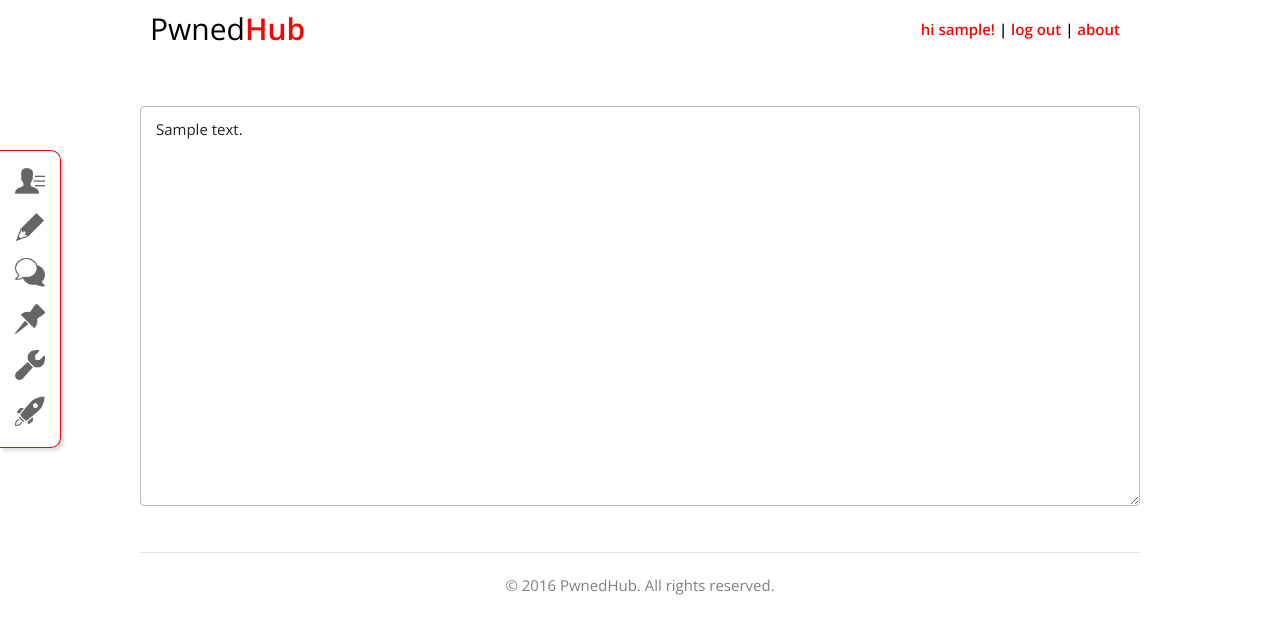
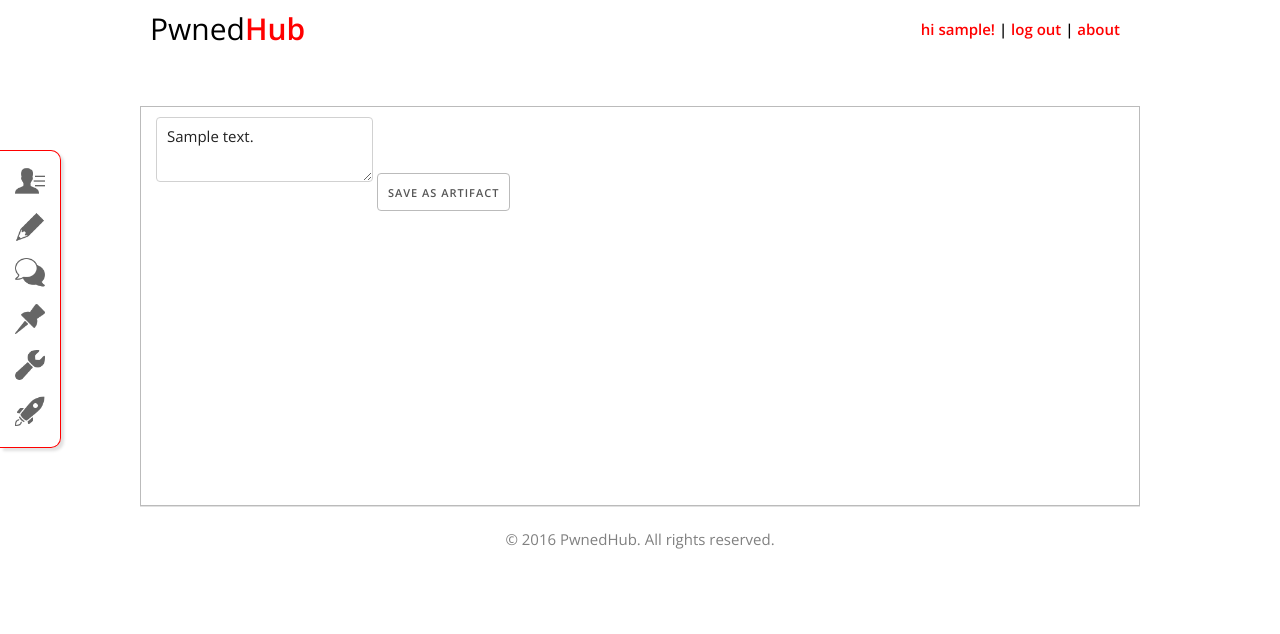
Before and after one commit to practisec/pwnedhub, a Flask app: page /notes in a window 1280 px wide. Shown: the top 634 px of the page. Run offline with Flask 2, Linux system fonts and the light colour scheme; a user stored in the database is signed in; tables that the repository leaves empty hold one stand-in row (values such as "Sample post"); parts of the project's set-up code (start-up, migrations or seed data) failed here and were passed over.

Commit message:
Added the ability to save notes as an artifact. Required modifications to the previous logic added for saving artifacts.

```diff
--- a/pwnedhub/static/common.js
+++ b/pwnedhub/static/common.js
@@ -3,6 +3,22 @@ function show_flash(msg) {
     flash.innerHTML = msg;
     flash.style.visibility = "visible";
     setTimeout(function() { flash.style.visibility = "hidden"; }, 5000);
+}
+
+function save_text(filename, content) {
+    if (confirm("Save as an artifact?") == true) {
+        $.ajax({
+            url: "{{ url_for('artifacts_save', method='text') }}",
+            type: "POST",
+            data: {
+                filename: filename,
+                content: content,
+            },
+            success: function(data){
+                show_flash(data.message);
+            }
+        });
+    }
 }
 
 window.onload = function() {
--- a/pwnedhub/templates/artifacts.html
+++ b/pwnedhub/templates/artifacts.html
@@ -2,7 +2,7 @@
 {% block body %}
     <div class="row">
         <div class="u-full-width center-content">
-            <form action="{{ url_for('artifacts') }}" enctype="multipart/form-data" method="post">
+            <form action="{{ url_for('artifacts_save', method='file') }}" enctype="multipart/form-data" method="post">
                 <input name="file" type="file" />
                 <input type="submit" value="upload" onclick="this.form.submit();" />
             </form>
@@ -21,7 +21,7 @@
                         <td>{{ artifact }}</td>
                         <td>
                             <input type="button" onclick="window.location='{{ url_for('artifacts_view', filename=artifact) }}'" value="view" />
-                            <input type="button" onclick="window.location='{{ url_for('artifacts_delete', filename=artifact) }}'" value="delete" />
+                            <input type="button" onclick="if (confirm('Delete the artifact?') == true) { window.location='{{ url_for('artifacts_delete', filename=artifact) }}' }" value="delete" />
                         </td>
                     </tr>
                 {% endfor %}
--- a/pwnedhub/templates/notes.html
+++ b/pwnedhub/templates/notes.html
@@ -1,15 +1,14 @@
 {% extends "layout.html" %}
 {% block body %}
     <div class="row">
-        <div class="u-full-width">
-            <form action="{{ url_for('notes') }}" method="post">
-                <textarea name="notes" class="notes" id="notes">{{ notes }}</textarea>
-            </form>
+        <div class="u-full-width notes">
+            <textarea name="notes" id="notes">{{ notes }}</textarea>
+            <input class="save-as" type="button" onclick="save();" value="save as artifact" />
         </div>
     </div>
     <script>
 //document.body.onunload = function(){
-document.getElementById('notes').onblur = function(){
+document.getElementById("notes").onblur = function() {
     $.ajax({
         url: "{{ url_for('notes') }}",
         type: "POST",
@@ -18,9 +17,15 @@ document.getElementById('notes').onblur = function(){
             notes: this.value,
         },
         success: function(data){
-            console.log('Notes saved.')
+            console.log("Notes saved.")
         }
     });
 };
+
+function save() {
+    var filename = "Notes";
+    var content = document.getElementById("notes").innerHTML;
+    save_text(filename, content);
+}
     </script>
 {% endblock %}
--- a/pwnedhub/views.py
+++ b/pwnedhub/views.py
@@ -201,12 +201,20 @@ def messages_delete(id):
         flash('Invalid message ID.')
     return redirect(url_for('messages'))
 
+@app.route('/artifacts')
+@login_required
+def artifacts():
+    for (dirpath, dirnames, filenames) in os.walk(session.get('upload_folder')):
+        artifacts = [f for f in filenames if is_valid_file(f)]
+        break
+    return render_template('artifacts.html', artifacts=artifacts)
+
 # ;;weak input validation
 # ;;file upload restriction bypass
-@app.route('/artifacts', methods=['GET', 'POST'])
+@app.route('/artifacts/save/<string:method>', methods=['POST'])
 @login_required
-def artifacts():
-    if request.method == 'POST':
+def artifacts_save(method):
+    if method == 'file':
         file = request.files['file']
         if file:
             if is_valid_file(file.filename):
@@ -220,10 +228,23 @@ def artifacts():
                     flash('An artifact with that name already exists.')
             else:
                 flash('Invalid file type. Only {} filetypes allowed.'.format(', '.join(app.config['ALLOWED_EXTENSIONS'])))
-    for (dirpath, dirnames, filenames) in os.walk(session.get('upload_folder')):
-        artifacts = [f for f in filenames if is_valid_file(f)]
-        break
-    return render_template('artifacts.html', artifacts=artifacts)
+    elif method == 'text':
+        content = request.form['content']
+        filename = request.form['filename']
+        if all((content, filename)):
+            filename += '-{}.txt'.format(datetime.now().strftime('%s'))
+            msg = 'Artifact created \'{}\'.'.format(filename)
+            path = os.path.join(session.get('upload_folder'), filename)
+            if not os.path.isfile(path):
+                try:
+                    with open(path, 'w') as fp:
+                        fp.write(content)
+                except IOError:
+                    msg = 'Unable to save as an artifact.'
+            else:
+                msg = 'An artifact with that name already exists.'
+            return jsonify(message=msg)
+    return redirect(url_for('artifacts'))
 
 # ;;path traversal to delete any readable file
 @app.route('/artifacts/delete/<path:filename>')
@@ -280,23 +301,6 @@ def tools_info():
     #description = result[0] if result else 'No description available.'
     #return jsonify(description=description)
     return jsonify(tools=[dict(t) for t in tools])
-
-@app.route('/tools/save', methods=['POST'])
-@login_required
-def tools_save():
-    content = request.form['content']
-    filename = request.form['filename']+'-{}.txt'.format(datetime.now().strftime('%s'))
-    msg = 'Artifact created \'{}\'.'.format(filename)
-    path = os.path.join(session.get('upload_folder'), filename)
-    if not os.path.isfile(path):
-        try:
-            with open(path, 'w') as fp:
-                fp.write(content)
-        except IOError:
-            msg = 'Unable to save as an artifact.'
-    else:
-        msg = 'An artifact with that name already exists.'
-    return jsonify(message=msg)
 
 @app.route('/games/')
 @login_required
```
Also changed, not shown: pwnedhub/templates/tools.html (+3 -17 lines).
